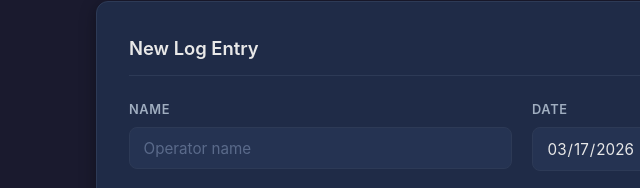
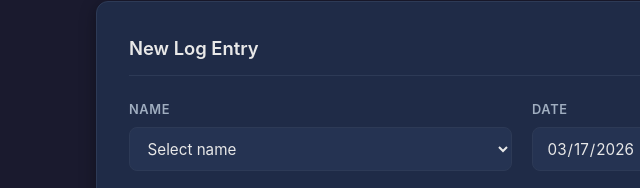
Before and after one commit to xmylzx77/spin-production-log, a website: page spin-production-log.html in a window 1280 px wide. Shown: the part 108-296 px from the top of the page, 118-758 px from the left. Drawn offline with Linux system fonts and the light colour scheme.

Commit message:
Change name to dropdown, remove size 30

```diff
--- a/spin-production-log.html
+++ b/spin-production-log.html
@@ -300,7 +300,19 @@
       <form id="entryForm" class="form-grid" onsubmit="return handleSubmit(event)">
         <div class="form-group">
           <label for="name">Name</label>
-          <input type="text" id="name" placeholder="Operator name" required>
+          <select id="name" required>
+            <option value="" disabled selected>Select name</option>
+            <option value="Anthony">Anthony</option>
+            <option value="Cody">Cody</option>
+            <option value="Kao">Kao</option>
+            <option value="Keith">Keith</option>
+            <option value="Juan">Juan</option>
+            <option value="Rockie">Rockie</option>
+            <option value="Rodney">Rodney</option>
+            <option value="Sou">Sou</option>
+            <option value="Tyler">Tyler</option>
+            <option value="Other">Other</option>
+          </select>
         </div>
         <div class="form-group">
           <label for="date">Date</label>
@@ -328,7 +340,6 @@
             <option value="18">18</option>
             <option value="20">20</option>
             <option value="24">24</option>
-            <option value="30">30</option>
           </select>
         </div>
         <div class="form-group">
```
